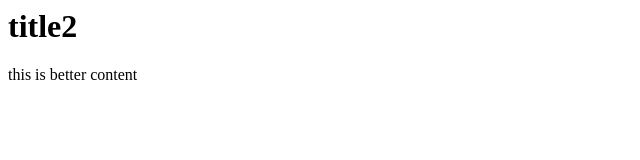
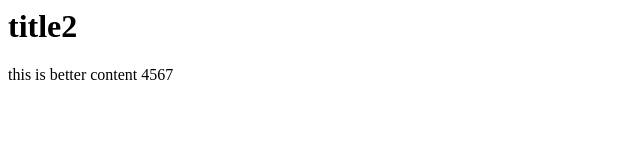
Before and after one commit to codinglucid/gitproject2, a plain HTML site: page index.html in a window 1280 px wide. Shown: the full height of the page, 0-640 px from the left. Drawn offline with Linux system fonts and the light colour scheme.

Commit message:
Update index.html

```diff
--- a/index.html
+++ b/index.html
@@ -8,7 +8,7 @@
 
 
 
-    <p>this is better content</p>
+    <p>this is better content 4567</p>
   </body>
 
 
```
